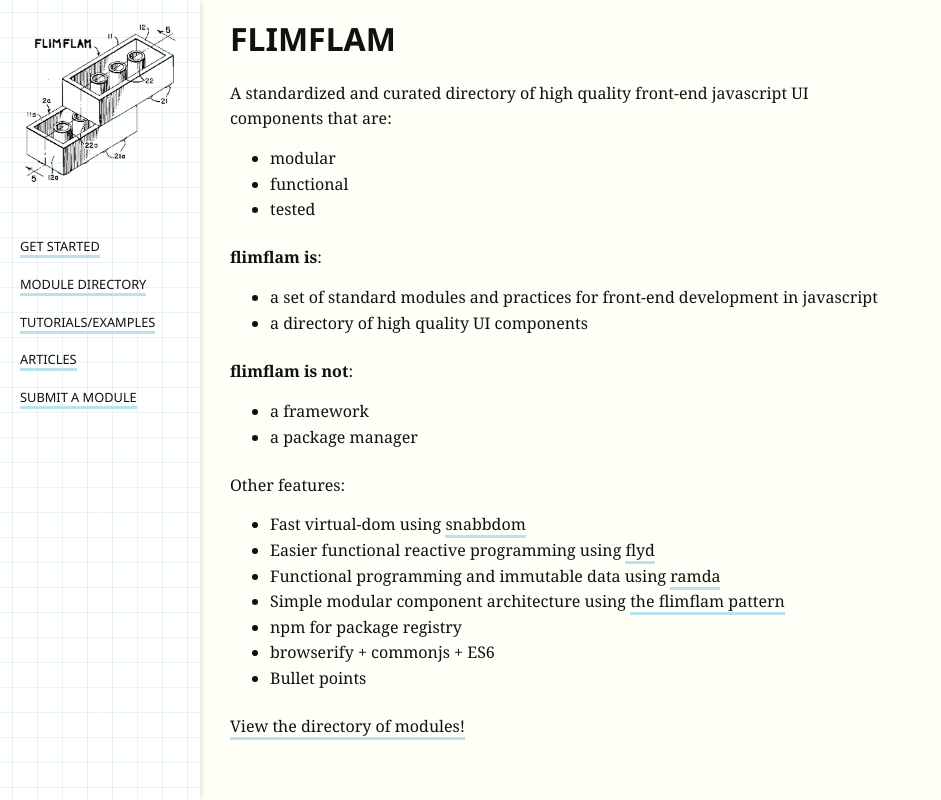
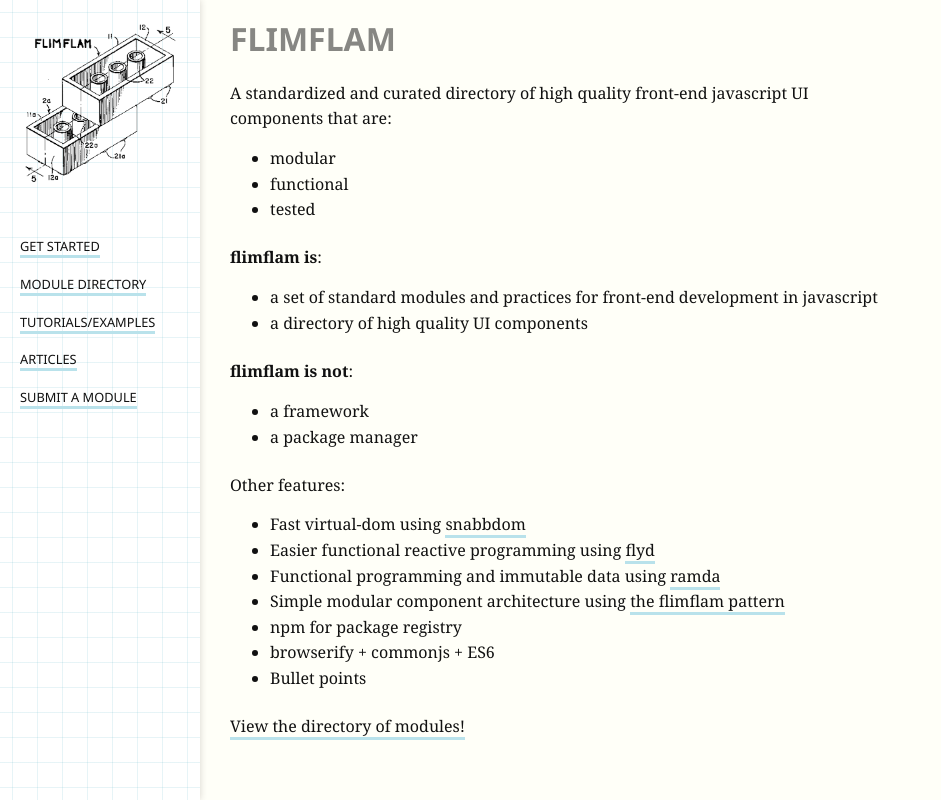
Before and after one commit to flimflamjs/flimflamjs.github.io, a website: page index.html in a window 1280 px wide. Shown: the whole page, without its empty margins (0-941 px from the left). Drawn offline with nearby package versions, Linux system fonts and the light colour scheme; no server answers.

Commit message:
Add opacity to h1

```diff
--- a/styles/index.css
+++ b/styles/index.css
@@ -17,3 +17,7 @@
   max-width: 900px;
   padding-left: 230px;
 }
+
+.content h1 {
+  opacity: 0.5;
+}
```
